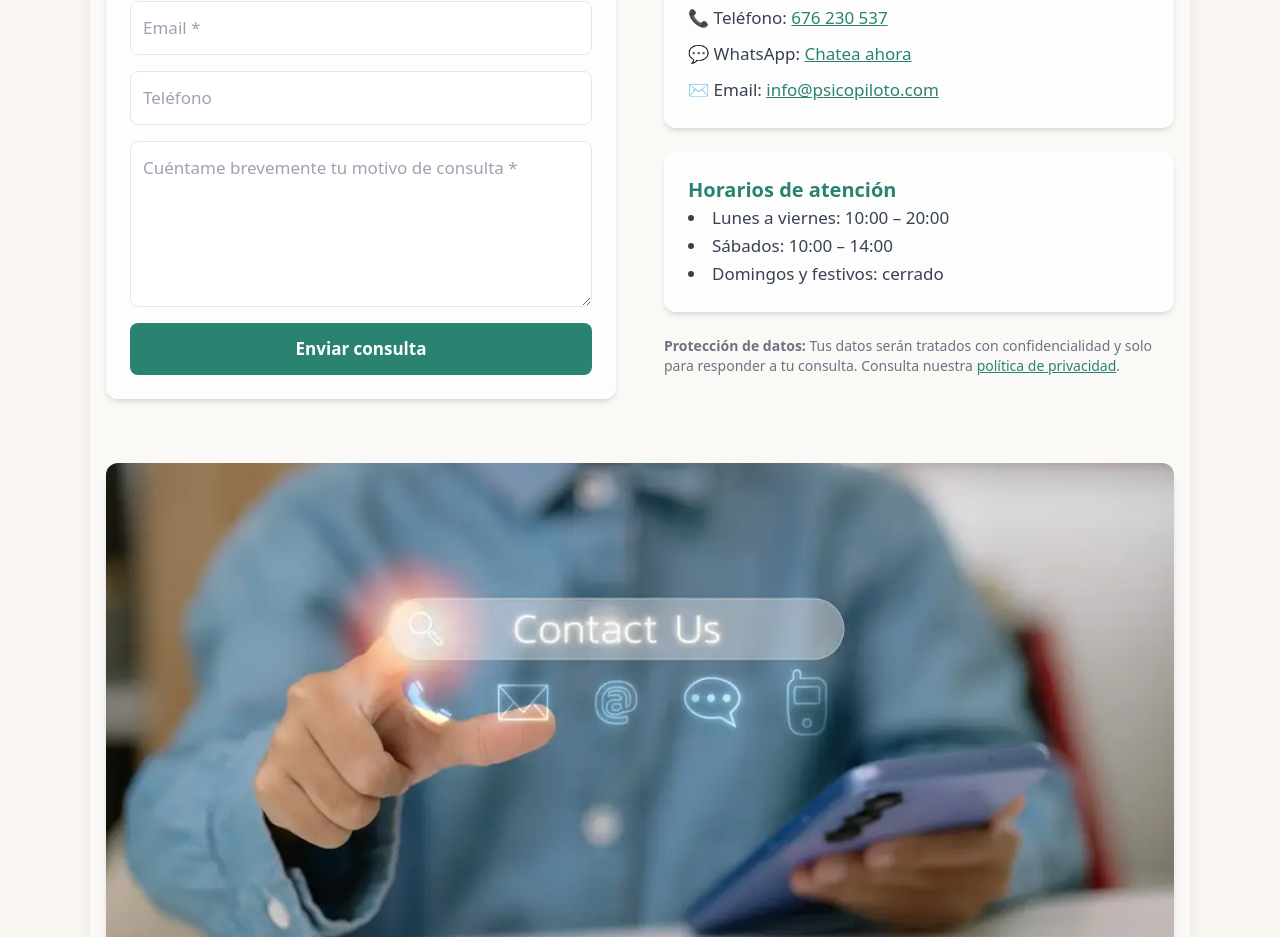
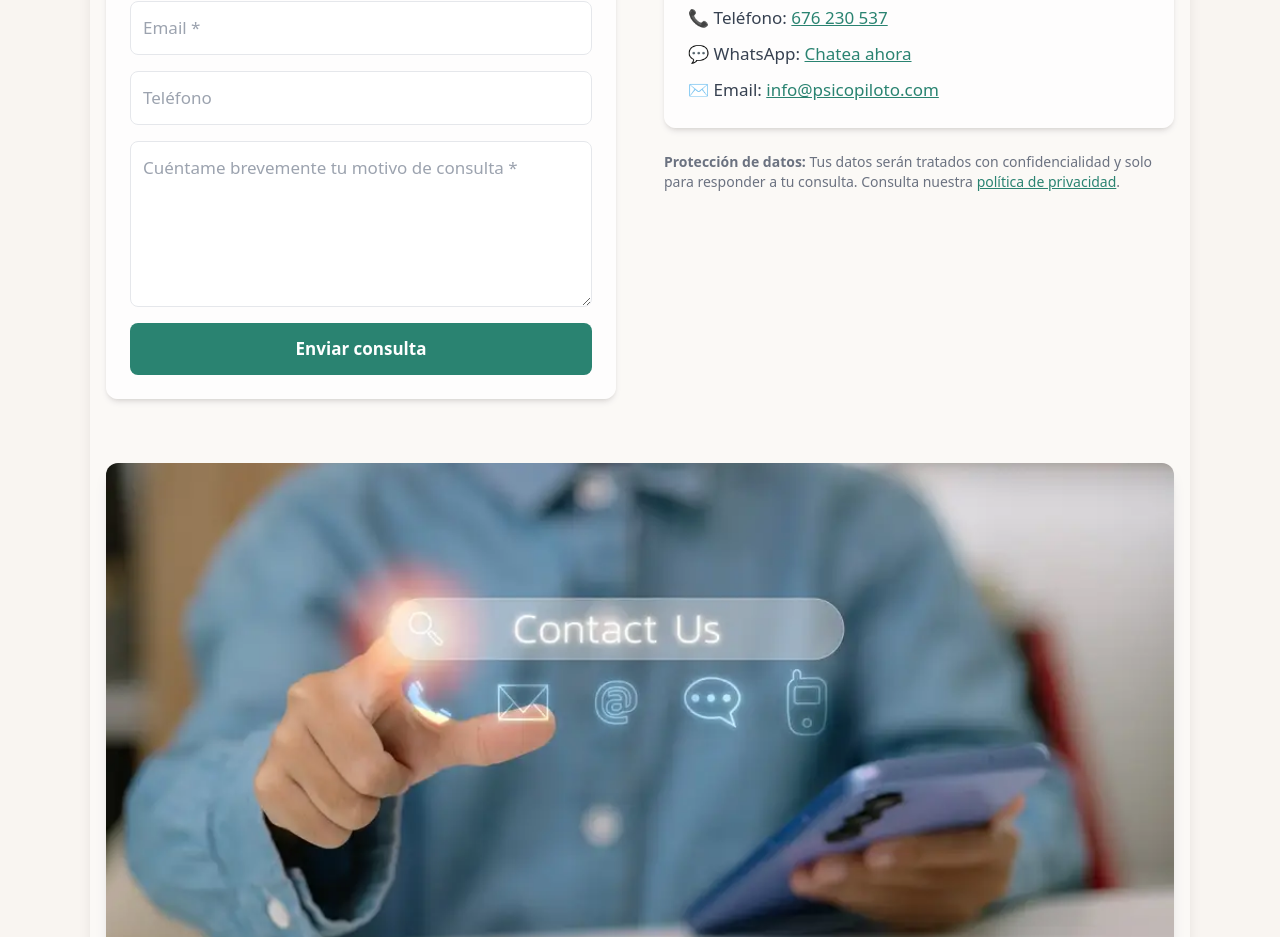
Before and after one commit to psicopiloto/psicopilotopage1, a Next.js app: page /contacto in a window 1280 px wide. Shown: the part 1420-2357 px from the top of the page. Built offline with nearby package versions, Linux system fonts and the light colour scheme.

Commit message:
Update contacto.js

```diff
--- a/pages/contacto.js
+++ b/pages/contacto.js
@@ -195,18 +195,6 @@ export default function Contacto() {
                 </p>
               </div>
 
-              {/* Horarios */}
-              <div className="bg-white/70 p-6 rounded-xl shadow-md order-3 md:order-2">
-                <h3 className="text-xl font-semibold text-psicopiloto-green-600">
-                  Horarios de atención
-                </h3>
-                <ul className="list-disc list-inside text-psicopiloto-gray-700">
-                  <li>Lunes a viernes: 10:00 – 20:00</li>
-                  <li>Sábados: 10:00 – 14:00</li>
-                  <li>Domingos y festivos: cerrado</li>
-                </ul>
-              </div>
-
               {/* Protección de datos */}
               <div className="text-sm text-gray-500">
                 <p>
```
